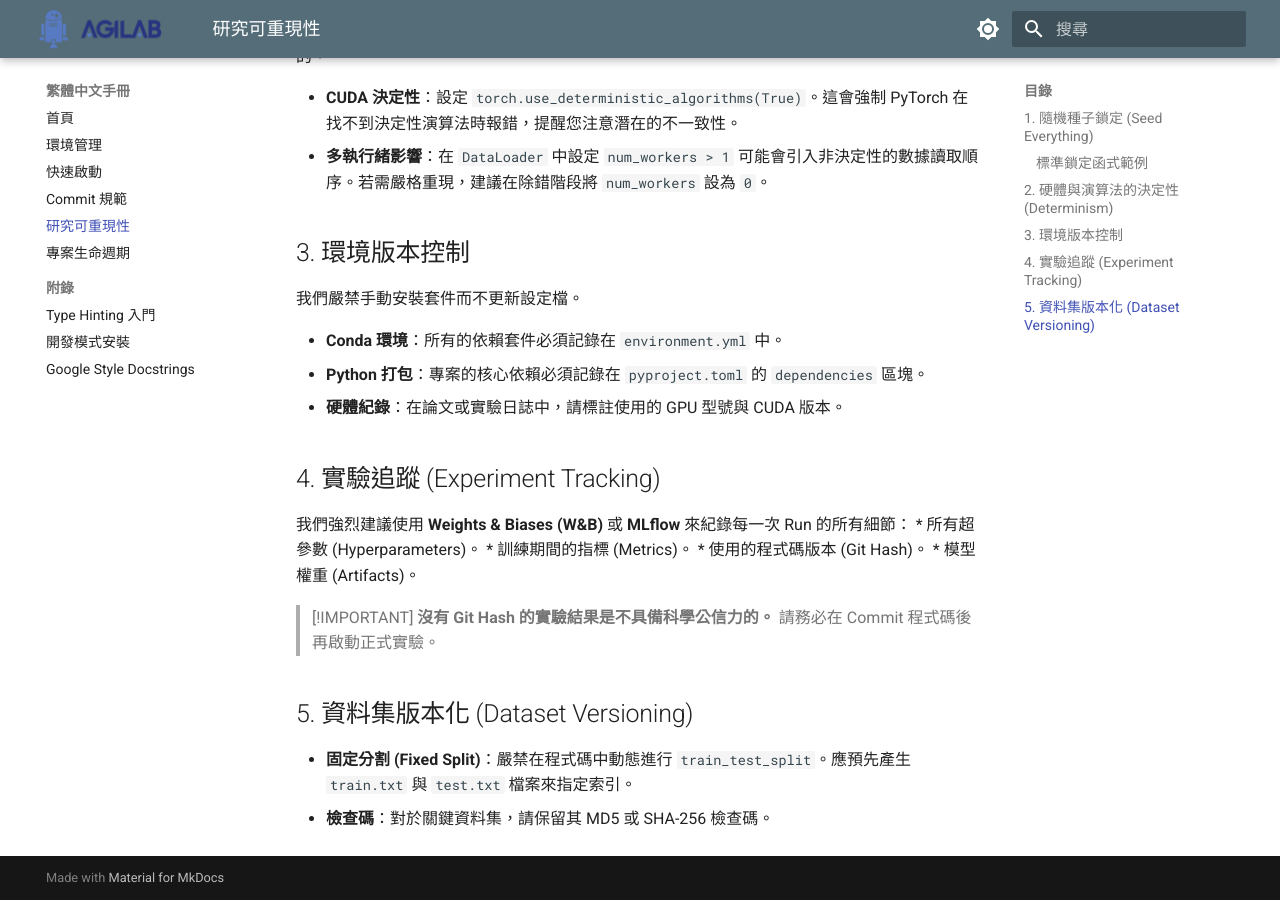
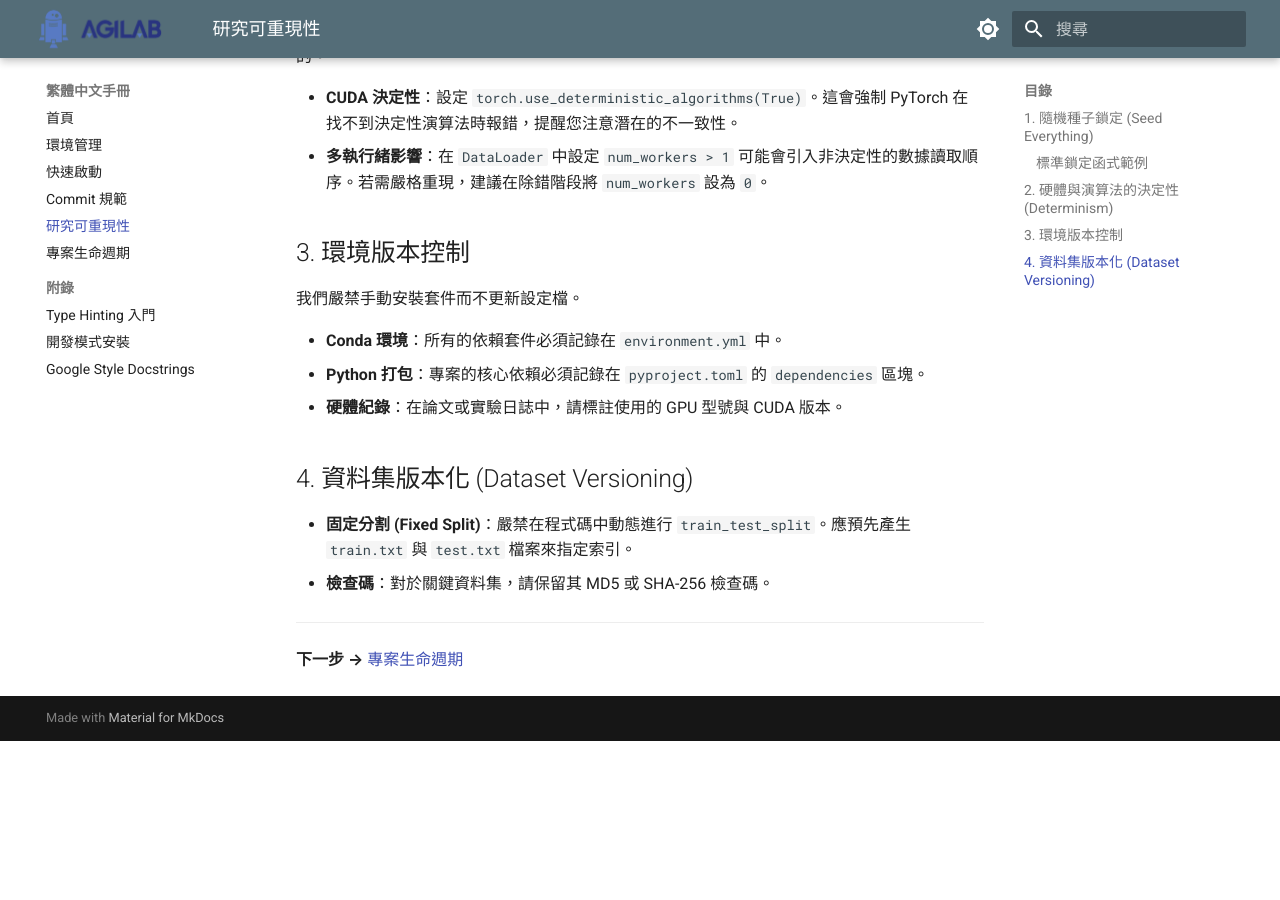
Before and after one commit to AGILAB-NTNU/AGILAB_Software_Lab_Guide, an MkDocs documentation site: the page built from docs/zh/reproducibility.md, in a window 1280 px wide and 900 px high, scrolled down 1143 px. Built offline with MkDocs 1.6.1 and Material for MkDocs 9.7.7, drawn with Linux system fonts in a browser that asks for light colours; after the commit the page ends 1884 px from its top, so only the background shows below that.

Commit message:
docs: remove W&B section and add next-chapter link in reproducibility

```diff
--- a/docs/zh/reproducibility.md
+++ b/docs/zh/reproducibility.md
@@ -51,18 +51,11 @@ def seed_everything(seed: int = 42) -> None:
 *   **Python 打包**：專案的核心依賴必須記錄在 `pyproject.toml` 的 `dependencies` 區塊。
 *   **硬體紀錄**：在論文或實驗日誌中，請標註使用的 GPU 型號與 CUDA 版本。
 
-## 4. 實驗追蹤 (Experiment Tracking)
-
-我們強烈建議使用 **Weights & Biases (W&B)** 或 **MLflow** 來紀錄每一次 Run 的所有細節：
-*   所有超參數 (Hyperparameters)。
-*   訓練期間的指標 (Metrics)。
-*   使用的程式碼版本 (Git Hash)。
-*   模型權重 (Artifacts)。
-
-> [!IMPORTANT]
-> **沒有 Git Hash 的實驗結果是不具備科學公信力的。** 請務必在 Commit 程式碼後再啟動正式實驗。
-
-## 5. 資料集版本化 (Dataset Versioning)
+## 4. 資料集版本化 (Dataset Versioning)
 
 *   **固定分割 (Fixed Split)**：嚴禁在程式碼中動態進行 `train_test_split`。應預先產生 `train.txt` 與 `test.txt` 檔案來指定索引。
 *   **檢查碼**：對於關鍵資料集，請保留其 MD5 或 SHA-256 檢查碼。
+
+---
+
+**下一步 →** [專案生命週期](lifecycle.md)
```
